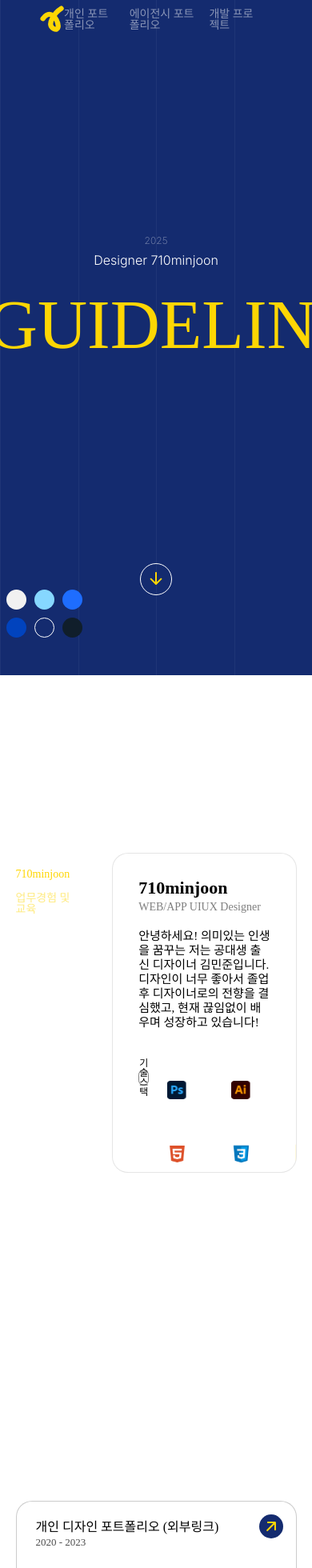
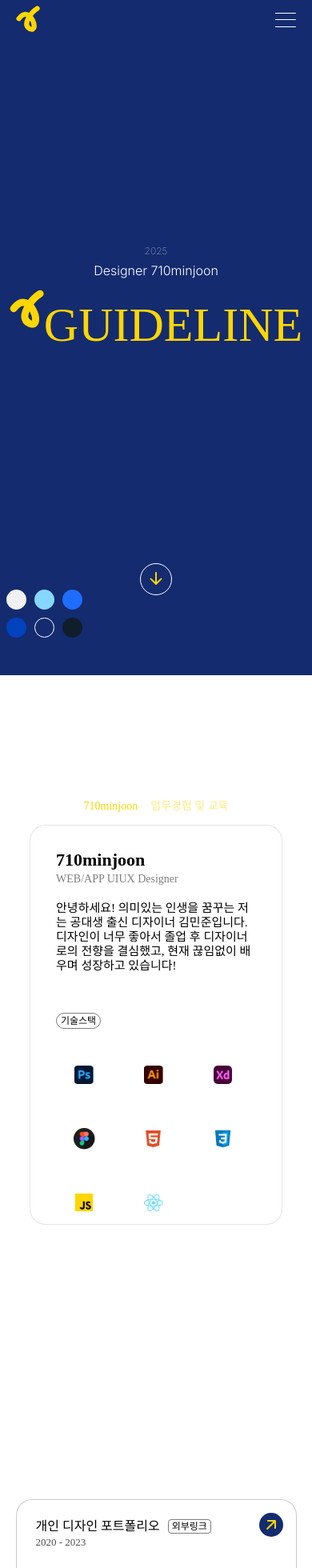
Before and after one commit to minjoon97/GUIDELINE, a React (Vite) app: page / in a window 390 px wide. Shown: the top 1960 px of the page at 80% size. Built offline with nearby package versions, Linux system fonts and the light colour scheme; a web font is replaced by a local one.

Commit message:
✨feat:반응형구현

```diff
--- a/src/components/MainFirst/indexCss.js
+++ b/src/components/MainFirst/indexCss.js
@@ -41,7 +41,7 @@ export const CenterVisual = styled.div`
     display: flex;
 
     & > span {
-      transition: transform 0.2s;
+      transition: 0.5s;
     }
 
     & > span:nth-of-type(1) {
@@ -55,6 +55,14 @@ export const CenterVisual = styled.div`
     & > span:hover {
       cursor: pointer;
       transform: rotate(8deg);
+    }
+
+    @media (max-width: 700px) {
+      font-size: 72px;
+    }
+
+    @media (max-width: 480px) {
+      font-size: 60px;
     }
   }
 `;
--- a/src/components/MainSecond/index.jsx
+++ b/src/components/MainSecond/index.jsx
@@ -30,7 +30,7 @@ export default function MainSecond({ currentSection }) {
   return (
     <Contents>
       <ContentBox>
-        <Menu menuState={menuState} style={{ color: pointColor }}>
+        <Menu $menuState={menuState} style={{ color: pointColor }}>
           <li
             onClick={() => {
               setMenuState(0);
--- a/src/components/MainSecond/indexCss.js
+++ b/src/components/MainSecond/indexCss.js
@@ -13,6 +13,11 @@ export const ContentBox = styled.div`
   width: 90%;
   display: flex;
   justify-content: center;
+
+  @media (max-width: 700px) {
+    flex-direction: column;
+    gap: 1rem;
+  }
 `;
 
 export const Menu = styled.ul`
@@ -23,14 +28,21 @@ export const Menu = styled.ul`
   font-size: 14px;
   transform: translate(0, 20px);
 
+  @media (max-width: 700px) {
+    margin: 0 auto;
+    flex-direction: row;
+    transform: translate(0, 0);
+    padding-right: 0;
+  }
+
   & > li:nth-of-type(1) {
-    font-weight: ${(props) => (props.menuState === 0 ? 500 : 200)};
-    opacity: ${(props) => (props.menuState === 0 ? 1 : 0.5)};
+    font-weight: ${(props) => (props.$menuState === 0 ? 500 : 200)};
+    opacity: ${(props) => (props.$menuState === 0 ? 1 : 0.5)};
   }
 
   & > li:nth-of-type(2) {
-    font-weight: ${(props) => (props.menuState === 1 ? 500 : 200)};
-    opacity: ${(props) => (props.menuState === 1 ? 1 : 0.5)};
+    font-weight: ${(props) => (props.$menuState === 1 ? 500 : 200)};
+    opacity: ${(props) => (props.$menuState === 1 ? 1 : 0.5)};
   }
 
   & > li:hover {
@@ -46,6 +58,11 @@ export const InfoBox = styled.div`
   border: 1px solid rgba(0, 0, 0, 0.1);
   border-radius: 20px;
   overflow: hidden;
+
+  @media (max-width: 700px) {
+    margin: 0 auto;
+    height: 500px;
+  }
 `;
 
 export const IntroBox = styled.div`
@@ -89,6 +106,11 @@ export const SkillBox = styled.div`
   padding-top: 40px;
   display: flex;
   justify-content: space-between;
+
+  @media (max-width: 700px) {
+    flex-direction: column;
+    gap: 2rem;
+  }
 `;
 
 export const Label = styled.div`
@@ -108,6 +130,10 @@ export const Skills = styled.div`
   grid-template-columns: repeat(4, 1fr);
   grid-gap: 10px;
   margin-bottom: 10px;
+
+  @media (max-width: 700px) {
+    grid-template-columns: repeat(3, 1fr);
+  }
 `;
 
 export const TechItem = styled.div`
--- a/src/components/MainThird/index.jsx
+++ b/src/components/MainThird/index.jsx
@@ -23,7 +23,9 @@ export default function MainThird() {
       >
         <Top>
           <TopLeft>
-            <p>개인 디자인 포트폴리오 (외부링크)</p>
+            <p>
+              개인 디자인 포트폴리오<span>외부링크</span>
+            </p>
             <p>2020 - 2023</p>
           </TopLeft>
           <ButtonBox color={backgroundColor}>
@@ -62,7 +64,9 @@ export default function MainThird() {
       >
         <Top>
           <TopLeft>
-            <p>개발 프로젝트 (외부링크)</p>
+            <p>
+              개발 프로젝트<span>외부링크</span>
+            </p>
             <p>2024 - 2025</p>
           </TopLeft>
           <ButtonBox color={backgroundColor}>
--- a/src/components/MainThird/indexCss.js
+++ b/src/components/MainThird/indexCss.js
@@ -41,6 +41,20 @@ export const Top = styled.div`
 export const TopLeft = styled.div`
   font-weight: 500;
 
+  & > p:nth-of-type(1) {
+    display: flex;
+    align-items: center;
+    gap: 10px;
+
+    & > span {
+      border: 1px solid rgba(0, 0, 0, 0.5);
+      border-radius: 4px;
+      font-size: 12px;
+      font-weight: 400;
+      padding: 2px 4px;
+    }
+  }
+
   & > p:nth-of-type(2) {
     font-size: 13px;
     opacity: 0.7;
--- a/src/layout/Header/index.jsx
+++ b/src/layout/Header/index.jsx
@@ -1,9 +1,58 @@
 import { Link } from "react-router-dom";
+import { useState, useEffect } from "react";
 import useColorStore from "../../store/useColorStore";
-import { HeaderMenu, LastDiv, Logo, Wrapper } from "./indexCss";
+import {
+  HeaderMenu,
+  LastDiv,
+  Logo,
+  Wrapper,
+  HamburgerButton,
+  MobileMenuOverlay,
+  MobileMenu,
+} from "./indexCss";
 
 export default function Header() {
   const { blackOrWhite, setColorSet, currentSetIndex } = useColorStore();
+  const [isMenuOpen, setIsMenuOpen] = useState(false);
+
+  // 모바일 메뉴가 열린 상태에서 스크롤 방지
+  useEffect(() => {
+    if (isMenuOpen) {
+      document.body.style.overflow = "hidden";
+    } else {
+      document.body.style.overflow = "auto";
+    }
+
+    return () => {
+      document.body.style.overflow = "auto";
+    };
+  }, [isMenuOpen]);
+
+  const toggleMenu = () => {
+    setIsMenuOpen(!isMenuOpen);
+  };
+
+  const closeMenu = () => {
+    setIsMenuOpen(false);
+  };
+
+  const openPortfolio = () => {
+    window.open(
+      "https://drive.google.com/file/d/1us3iZWNtEnrsdI3jrnxVvjRQxPEKdAYw/view?usp=sharing",
+      "_blank"
+    );
+    closeMenu();
+  };
+
+  const openDevProject = () => {
+    window.open("https://minjoon97.github.io/portfolioSite/", "_blank");
+    closeMenu();
+  };
+
+  const goToAgencyPortfolio = () => {
+    setColorSet(0);
+    closeMenu();
+  };
 
   return (
     <Wrapper>
@@ -12,6 +61,8 @@ export default function Header() {
           <img src={`/mainObject${currentSetIndex}.svg`} alt="mainObject"></img>
         </Logo>
       </Link>
+
+      {/* 데스크톱 메뉴 */}
       <HeaderMenu color={blackOrWhite}>
         <li
           onClick={() =>
@@ -46,6 +97,33 @@ export default function Header() {
         </li>
       </HeaderMenu>
       <LastDiv></LastDiv>
+
+      {/* 햄버거 메뉴 버튼 */}
+      <HamburgerButton
+        onClick={toggleMenu}
+        color={blackOrWhite}
+        $isOpen={isMenuOpen}
+      >
+        <span></span>
+        <span></span>
+        <span></span>
+      </HamburgerButton>
+
+      {/* 모바일 메뉴 오버레이 */}
+      <MobileMenuOverlay $isOpen={isMenuOpen}>
+        <MobileMenu>
+          <li onClick={openPortfolio}>개인 포트폴리오</li>
+          <li onClick={goToAgencyPortfolio}>
+            <Link
+              to="/agencyportfolio"
+              style={{ color: "inherit", textDecoration: "none" }}
+            >
+              에이전시 포트폴리오
+            </Link>
+          </li>
+          <li onClick={openDevProject}>개발 프로젝트</li>
+        </MobileMenu>
+      </MobileMenuOverlay>
     </Wrapper>
   );
 }
--- a/src/layout/Header/indexCss.js
+++ b/src/layout/Header/indexCss.js
@@ -1,8 +1,10 @@
+// indexCss.js - 스타일 컴포넌트 수정
+
 import styled from "styled-components";
 
 export const Wrapper = styled.div`
   position: fixed;
-  z-index: 999;
+  z-index: 9999;
   top: 0;
   left: 0;
   width: 100vw;
@@ -11,6 +13,10 @@ export const Wrapper = styled.div`
   justify-content: space-between;
   align-items: center;
   padding: 0 50px;
+
+  @media (max-width: 700px) {
+    padding: 0 20px;
+  }
 `;
 
 export const Logo = styled.h1`
@@ -34,8 +40,101 @@ export const HeaderMenu = styled.ul`
     cursor: pointer;
     opacity: 1;
   }
+
+  @media (max-width: 700px) {
+    display: none; /* 모바일에서는 기본 메뉴 숨김 */
+  }
 `;
 
 export const LastDiv = styled.div`
   width: 30px;
+
+  @media (max-width: 700px) {
+    display: none; /* 모바일에서는 LastDiv 숨김 */
+  }
 `;
+
+// 수정된 햄버거 버튼 스타일
+export const HamburgerButton = styled.div`
+  display: none;
+  flex-direction: column;
+  justify-content: space-between;
+  width: 26px;
+  height: 18px;
+  cursor: pointer;
+  z-index: 1001;
+  position: relative;
+
+  @media (max-width: 700px) {
+    display: flex; /* 모바일에서만 햄버거 버튼 표시 */
+  }
+
+  & > span {
+    display: block;
+    position: absolute;
+    width: 100%;
+    height: 1px;
+    background-color: ${(props) => props.color};
+    transition: all 0.3s ease;
+    border-radius: 1px;
+  }
+
+  /* 각 선의 위치 설정 */
+  & > span:nth-child(1) {
+    top: 0;
+    transform: ${(props) =>
+      props.isOpen ? "translateY(9px) rotate(45deg)" : "none"};
+  }
+
+  & > span:nth-child(2) {
+    top: 8px; /* 중앙에 위치 */
+    opacity: ${(props) => (props.$isOpen ? "0" : "1")};
+  }
+
+  & > span:nth-child(3) {
+    bottom: 0;
+    transform: ${(props) =>
+      props.isOpen ? "translateY(-8px) rotate(-45deg)" : "none"};
+  }
+`;
+
+// 모바일 메뉴 오버레이 스타일
+export const MobileMenuOverlay = styled.div`
+  position: fixed;
+  top: 0;
+  left: 0;
+  width: 100%;
+  height: 100vh;
+  background-color: rgba(0, 0, 0, 0.85);
+  z-index: 1000;
+  display: flex;
+  flex-direction: column;
+  justify-content: center;
+  align-items: center;
+  transform: ${(props) =>
+    props.$isOpen ? "translateX(0)" : "translateX(+100%)"};
+  transition: transform 0.4s ease;
+`;
+
+// 모바일 메뉴 스타일
+export const MobileMenu = styled.ul`
+  display: flex;
+  flex-direction: column;
+  align-items: center;
+  gap: 2rem;
+  list-style: none;
+  padding: 0;
+
+  & > li {
+    opacity: 0.7;
+    font-size: 18px;
+    font-weight: 300;
+    color: white;
+    transition: opacity 0.3s ease;
+  }
+
+  & > li:hover {
+    opacity: 1;
+    cursor: pointer;
+  }
+`;
--- a/src/pages/AgencyPortfolioDetail/indexCss.js
+++ b/src/pages/AgencyPortfolioDetail/indexCss.js
@@ -40,6 +40,11 @@ export const Info = styled.div`
   display: flex;
   font-size: 14px;
   margin-bottom: 160px;
+
+  @media (max-width: 700px) {
+    flex-direction: column;
+    gap: 30px;
+  }
 `;
 
 export const FirstBox = styled.div`
@@ -47,6 +52,10 @@ export const FirstBox = styled.div`
   display: flex;
   flex-direction: column;
   justify-content: space-between;
+
+  @media (max-width: 700px) {
+    width: 100%;
+  }
 `;
 
 export const TitleBox = styled.div`
@@ -126,6 +135,11 @@ export const ImgBox = styled.div`
   gap: 1rem;
   align-items: start;
   padding-bottom: 200px;
+
+  @media (max-width: 700px) {
+    flex-direction: column;
+    align-items: center;
+  }
 `;
 
 export const MainImg = styled.div`
--- a/src/pages/MainPage/index.jsx
+++ b/src/pages/MainPage/index.jsx
@@ -21,6 +21,34 @@ export default function MainPage() {
   const [currentSection, setCurrentSection] = useState(0);
   const [isScrolling, setIsScrolling] = useState(false);
   const [touchStartY, setTouchStartY] = useState(0);
+
+  const [bgColors, setBgColors] = useState([
+    backgroundColor,
+    backgroundColor,
+    backgroundColor,
+    backgroundColor,
+  ]);
+
+  // 색상 세트가 변경될 때 배경색을 순차적으로 업데이트
+  useEffect(() => {
+    // 첫 번째 배경 변경 (가장 오른쪽)
+    setBgColors((prev) => [backgroundColor, prev[1], prev[2], prev[3]]);
+
+    // 두 번째 배경 변경
+    setTimeout(() => {
+      setBgColors((prev) => [prev[0], backgroundColor, prev[2], prev[3]]);
+    }, 10);
+
+    // 세 번째 배경 변경
+    setTimeout(() => {
+      setBgColors((prev) => [prev[0], prev[1], backgroundColor, prev[3]]);
+    }, 30);
+
+    // 네 번째 배경 변경 (가장 왼쪽)
+    setTimeout(() => {
+      setBgColors((prev) => [prev[0], prev[1], prev[2], backgroundColor]);
+    }, 70);
+  }, [backgroundColor]);
 
   useEffect(() => {
     setColorSet(4);
@@ -172,10 +200,10 @@ export default function MainPage() {
         </Section>
       </MainContainer>
       <BackgroundContainer>
-        <Background background={backgroundColor} bow={blackOrWhite} />
-        <Background background={backgroundColor} bow={blackOrWhite} />
-        <Background background={backgroundColor} bow={blackOrWhite} />
-        <Background background={backgroundColor} bow={blackOrWhite} />
+        <Background background={bgColors[0]} bow={blackOrWhite} />
+        <Background background={bgColors[1]} bow={blackOrWhite} />
+        <Background background={bgColors[2]} bow={blackOrWhite} />
+        <Background background={bgColors[3]} bow={blackOrWhite} />
       </BackgroundContainer>
     </Wrapper>
   );
--- a/src/pages/MainPage/indexCss.js
+++ b/src/pages/MainPage/indexCss.js
@@ -30,7 +30,7 @@ export const BackgroundContainer = styled.div`
 export const Background = styled.div`
   width: 25%;
   background-color: ${(props) => props.background || "#101e2b"};
-  transition: background-color 0.2s ease;
+  transition: background-color 0.5s ease;
   position: relative;
 
   &::before {
@@ -42,6 +42,10 @@ export const Background = styled.div`
     width: 1px;
     background-color: ${(props) => props.bow};
     opacity: 0.05;
+
+    @media (max-width: 700px) {
+      display: none;
+    }
   }
 `;
 
```
